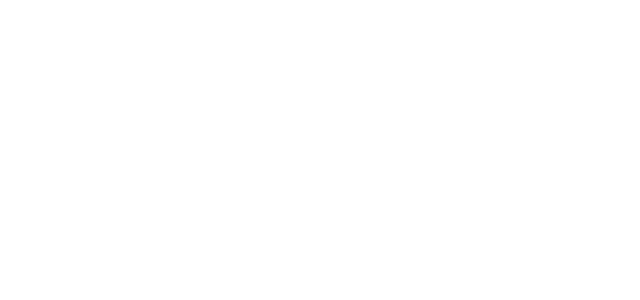
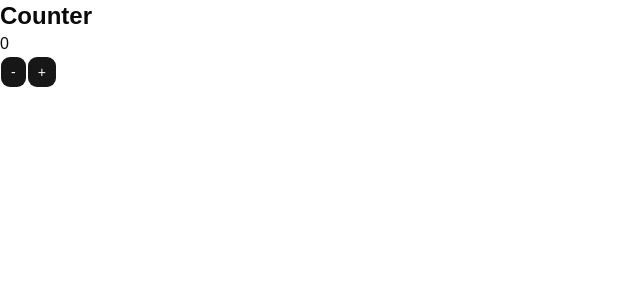
Before and after one commit to chaeyn/onebite-library, a React (Vite) app: page /counter in a window 1280 px wide. Before the commit this address had no page. Shown: the top 300 px of the page, without its empty margins (0-640 px from the left). Built offline with nearby package versions, Linux system fonts and the light colour scheme.

Commit message:
zustand 기본 사용법 1

```diff
--- a/package.json
+++ b/package.json
@@ -25,7 +25,8 @@
     "sonner": "^2.0.7",
     "tailwind-merge": "^3.5.0",
     "tailwindcss": "^4.3.0",
-    "tw-animate-css": "^1.4.0"
+    "tw-animate-css": "^1.4.0",
+    "zustand": "^5.0.13"
   },
   "devDependencies": {
     "@eslint/js": "^9.25.0",
--- a/src/App.tsx
+++ b/src/App.tsx
@@ -2,6 +2,7 @@
 import IndexPage from "@/pages/index-page.tsx";
 import SignInPage from "@/pages/sign-in-page.tsx";
 import SignUpPage from "@/pages/sign-up-page.tsx";
+import CounterPage from "@/pages/counter-page.tsx";
 
 function AuthLayout() {
   return (
@@ -16,6 +17,7 @@
   return (
     <Routes>
       <Route path="/" element={<IndexPage />} />
+      <Route path="/counter" element={<CounterPage />}></Route>
       <Route element={<AuthLayout />}>
         <Route path="/sign-in" element={<SignInPage />} />
         <Route path="/sign-up" element={<SignUpPage />} />
--- /dev/null
+++ b/src/pages/counter-page.tsx
@@ -0,0 +1,17 @@
+import { useCountStore } from "@/store/count.ts";
+import { Button } from "@/components/ui/button.tsx";
+
+export default function CounterPage() {
+  const { count, increase, decrease } = useCountStore();
+
+  return (
+    <div>
+      <h1 className="text-2xl font-bold">Counter</h1>
+      <div>{count}</div>
+      <div>
+        <Button onClick={decrease}>-</Button>
+        <Button onClick={increase}>+</Button>
+      </div>
+    </div>
+  );
+}
--- /dev/null
+++ b/src/store/count.ts
@@ -0,0 +1,21 @@
+import { create } from "zustand";
+
+type Store = {
+  count: number;
+  increase: () => void;
+  decrease: () => void;
+};
+
+export const useCountStore = create<Store>((set, get) => ({
+  count: 0,
+  increase: () => {
+    set(store => ({
+      count: store.count + 1,
+    }));
+  },
+  decrease: () => {
+    set(store => ({
+      count: store.count - 1,
+    }));
+  },
+}));
```
Also changed, not shown: 1 other file (tests, documents, lock files or other folders).
